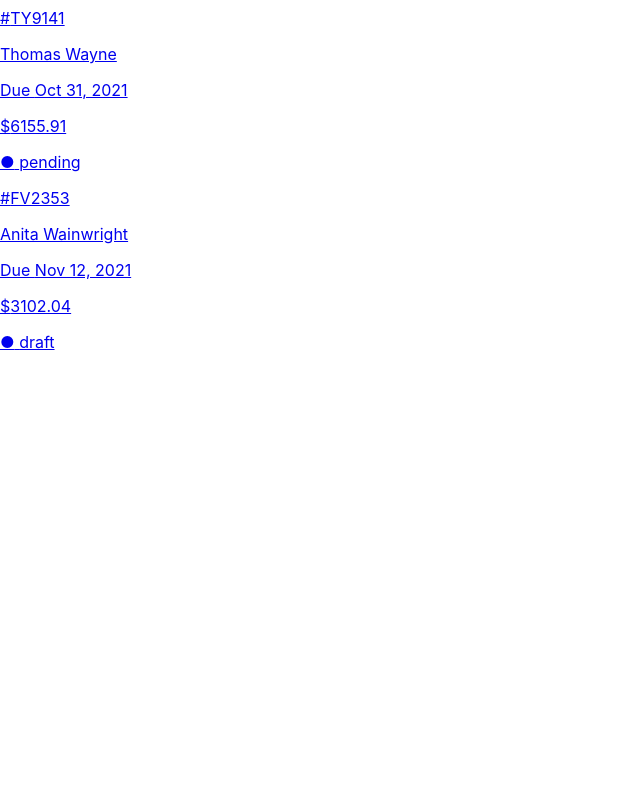
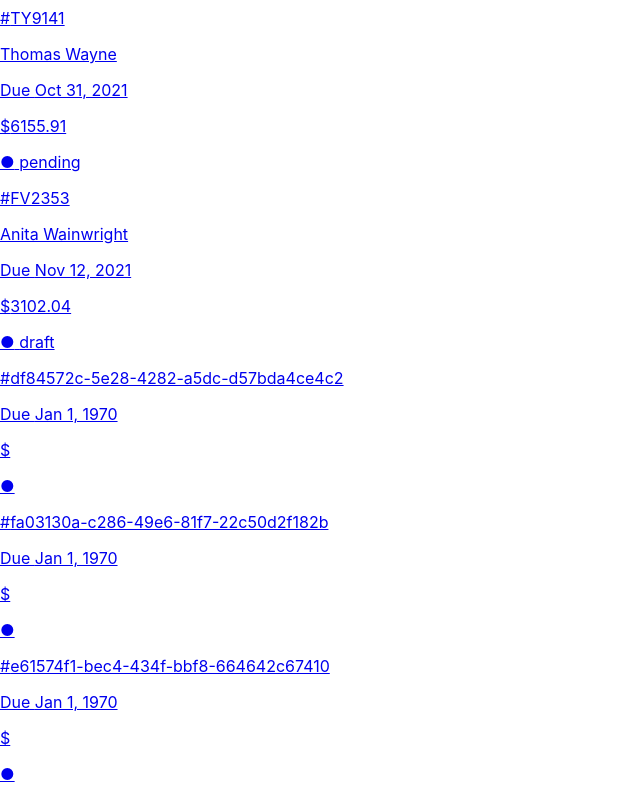
Before and after one commit to iulicaldarescu/Invoice-app, a React (Create React App) app: page / in a window 1280 px wide. Shown: the part 1249-2049 px from the top of the page, without its empty margins (0-640 px from the left). Before the commit the page ends 1617 px from the top, so only its background shows below. Built offline with nearby package versions, Linux system fonts and the light colour scheme.

Commit message:
delete function done, from JSON also

```diff
--- a/package.json
+++ b/package.json
@@ -6,6 +6,7 @@
     "@testing-library/jest-dom": "^5.17.0",
     "@testing-library/react": "^13.4.0",
     "@testing-library/user-event": "^13.5.0",
+    "buffer": "^6.0.3",
     "formik": "^2.4.5",
     "react": "^18.2.0",
     "react-dom": "^18.2.0",
--- a/src/Components/EditInvoice.jsx
+++ b/src/Components/EditInvoice.jsx
@@ -7,6 +7,8 @@ import { v4 as uuidv4 } from "uuid";
 
 function EditInvoice() {
   const { userId } = useUserId();
+
+  //here we get the object from database using the id we got from click on a invoice
 
   const invoiceObjectToEdit = jsonFile.data.filter((object) => {
     return object.id === userId;
@@ -18,10 +20,12 @@ function EditInvoice() {
   useEffect(() => {
     setNewItemsArr(
       invoiceObjectToEdit[0].items.map((item) => {
-        return { ...item, id: uuidv4() };
+        return { ...item };
       })
     );
   }, []);
+
+  //here we have the updated array (newItemsArr have 2 or 3 el)
 
   const addNewItem = (e) => {
     e.preventDefault();
@@ -33,32 +37,44 @@ function EditInvoice() {
       price: null,
       total: null,
     };
+
     console.log(newItem.id);
 
     setNewItemsArr([...newItemsArr, newItem]);
   };
+
+  console.log(newItemsArr);
+
   //trebuie continuat de aici
-  const deleteDataFromJSON = async (id) => {
-    const url = `${jsonFile}/${id}`;
-
+  const deleteDataFromJSON = async (id, updatedItems) => {
+    const url = `http://localhost:3001/data/${id}`;
+    try {
       const data = await fetch(url, {
-      method: "DELETE",
+        method: "PATCH",
         headers: {
           Accept: "application/json",
           "Content-Type": "application/json",
         },
+        body: JSON.stringify({ items: updatedItems }),
       });
+    } catch (error) {
+      console.error("Error updating data:", error.message);
+    }
   };
 
+  //---------------------------
+
   newItemsArr.map((item) => {
-    console.log(item?.id);
+    console.log(item);
   });
 
+  //function to delete item from the items array
   const deleteItem = (id, index) => {
     const newArr = newItemsArr.filter((item) => {
-      return id !== item.id;
+      return item.id !== id;
     });
-    deleteDataFromJSON(id);
+
+    deleteDataFromJSON(userId, newArr);
     setNewItemsArr(newArr);
   };
 
@@ -83,13 +99,19 @@ function EditInvoice() {
         postCode: invoiceObjectToEdit[0].clientAddress.postCode,
         country: invoiceObjectToEdit[0].clientAddress.country,
       },
-      items: invoiceObjectToEdit[0].items,
+      items: newItemsArr,
     },
 
     onSubmit: (values) => {
       // Handle form submission or update your state here.
     },
   });
+
+  useEffect(() => {
+    formik.setFieldValue("items", newItemsArr);
+  }, [newItemsArr]);
+
+  console.log(formik.values.items);
 
   return (
     <div className="fixed top-0 bottom-0 right-0 left-0 bg-[#141625] flex flex-col text-white px-4">
@@ -284,9 +306,9 @@ function EditInvoice() {
                         <input
                           name={`items[${index}.name]`}
                           onChange={formik.handleChange}
-                          value={formik.values.items[index]?.name}
+                          value={formik.values.items[index]?.name || ""}
                           className="rounded-lg p-2 max-w-[15rem] bg-[#1e2139]"
-                        />
+                        ></input>
                       </div>
 
                       <div className="flex flex-col">
@@ -294,7 +316,7 @@ function EditInvoice() {
                         <input
                           name={`items[${index}.quantity]`}
                           onChange={formik.handleChange}
-                          value={formik.values.items[index]?.quantity}
+                          value={formik.values.items[index]?.quantity || ""}
                           placeholder="1"
                           className=" rounded-lg p-2 max-w-[3rem] bg-[#1e2139]"
                         ></input>
@@ -305,7 +327,7 @@ function EditInvoice() {
                         <input
                           name={`items[${index}.price]`}
                           onChange={formik.handleChange}
-                          value={formik.values.items[index]?.price}
+                          value={formik.values.items[index]?.price || ""}
                           placeholder="0"
                           className=" rounded-lg p-2 max-w-[6rem] bg-[#1e2139]"
                         ></input>
@@ -315,12 +337,14 @@ function EditInvoice() {
                         <label>Total</label>
                         <input
                           disabled
-                          name={`items[${index}.total]`}
-                          onChange={formik.handleChange}
-                          value={formik.values.items[index]?.total}
                           placeholder="0"
                           className=" rounded-lg p-2 max-w-[3rem] bg-[#1e2139]"
                         ></input>
+                      </div>
+                      <div className="flex flex-col items-center justify-end">
+                        <button className="bg-green-600 p-2 rounded-lg">
+                          Confirm
+                        </button>
                       </div>
                     </div>
                     {/* trash icon */}
@@ -361,5 +385,4 @@ export default EditInvoice;
 // All data are taken from DB
 // Add new item functionality
 // Calcul total automated
-// Delete items bin functionality
 // Patch method to update the already taken data
--- a/src/Components/Invoice.jsx
+++ b/src/Components/Invoice.jsx
@@ -21,6 +21,7 @@ function Invoice({ id, clientName, paymentDue, total, status }) {
 
   const getUserId = (param) => {
     setUserId(param);
+    console.log(userId);
   };
 
   console.log(total);
--- a/src/Components/InvoiceItem.jsx
+++ b/src/Components/InvoiceItem.jsx
@@ -1,6 +1,7 @@
 import { FaTrashAlt } from "react-icons/fa";
 import { useFormik } from "formik";
 import { useState } from "react";
+import { v4 as uuidv4 } from "uuid";
 
 function InvoiceItem({
   id,
@@ -41,11 +42,11 @@ function InvoiceItem({
     e.preventDefault();
 
     const invoiceItemDetails = {
-      id: id,
-      itemName: formik.values.itemName,
-      itemQty: formik.values.itemQty,
-      itemPrice: formik.values.itemPrice,
-      itemTotal:
+      id: uuidv4(),
+      name: formik.values.itemName,
+      quantity: formik.values.itemQty,
+      price: formik.values.itemPrice,
+      total:
         formik.values.itemQty * formik.values.itemPrice > 0
           ? formik.values.itemQty * formik.values.itemPrice
           : 0,
--- a/src/Components/NewInvoice.jsx
+++ b/src/Components/NewInvoice.jsx
@@ -1,6 +1,7 @@
 import { useEffect, useState } from "react";
 import { useFormik } from "formik";
 import InvoiceItem from "./InvoiceItem";
+import { v4 as uuidv4 } from "uuid";
 
 function NewInvoice({ setNewInvoiceModalOpen }) {
   const [invoiceItems, setInvoiceItems] = useState([1]);
@@ -55,6 +56,7 @@ function NewInvoice({ setNewInvoiceModalOpen }) {
 
   const createNewInvoiceDetails = async () => {
     const newInvoiceDetailsObject = {
+      id: uuidv4(),
       createdAt: formik.values.createdAt,
       paymentDue: newDate,
       description: formik.values.description,
--- a/src/Components/db.json
+++ b/src/Components/db.json
@@ -21,14 +21,7 @@
         "postCode": "NR24 5WQ",
         "country": "United Kingdom"
       },
-      "items": [
-        {
-          "name": "Brand Guidelines",
-          "quantity": 1,
-          "price": 1800.9,
-          "total": 1800.9
-        }
-      ],
+      "items": [],
       "total": 1800.9
     },
     {
@@ -228,6 +221,86 @@
         }
       ],
       "total": 3102.04
+    },
+    {
+      "id": "df84572c-5e28-4282-a5dc-d57bda4ce4c2",
+      "createdAt": "",
+      "paymentDue": null,
+      "description": "",
+      "paymentTerms": "",
+      "clientName": "",
+      "clientEmail": "",
+      "status": "",
+      "total": null,
+      "senderAddress": {
+        "street": "test",
+        "city": "",
+        "postCode": "",
+        "country": ""
+      },
+      "clientAddress": {
+        "street": "",
+        "city": "",
+        "postCode": "",
+        "country": ""
+      },
+      "items": []
+    },
+    {
+      "id": "fa03130a-c286-49e6-81f7-22c50d2f182b",
+      "createdAt": "",
+      "paymentDue": null,
+      "description": "",
+      "paymentTerms": "",
+      "clientName": "",
+      "clientEmail": "",
+      "status": "",
+      "total": null,
+      "senderAddress": {
+        "street": "",
+        "city": "",
+        "postCode": "",
+        "country": ""
+      },
+      "clientAddress": {
+        "street": "",
+        "city": "",
+        "postCode": "",
+        "country": ""
+      },
+      "items": [
+        {
+          "id": "3fde2cf8-14cd-4e2c-a981-b4d241e42f52",
+          "name": "ewq",
+          "quantity": 2,
+          "price": 3,
+          "total": 6
+        }
+      ]
+    },
+    {
+      "id": "e61574f1-bec4-434f-bbf8-664642c67410",
+      "createdAt": "",
+      "paymentDue": null,
+      "description": "",
+      "paymentTerms": "",
+      "clientName": "",
+      "clientEmail": "",
+      "status": "",
+      "total": null,
+      "senderAddress": {
+        "street": "",
+        "city": "",
+        "postCode": "",
+        "country": ""
+      },
+      "clientAddress": {
+        "street": "",
+        "city": "",
+        "postCode": "",
+        "country": ""
+      },
+      "items": []
     }
   ]
 }
```
Also changed, not shown: 1 other file (tests, documents, lock files or other folders). Lines whose indentation alone changed are shown as unchanged.
